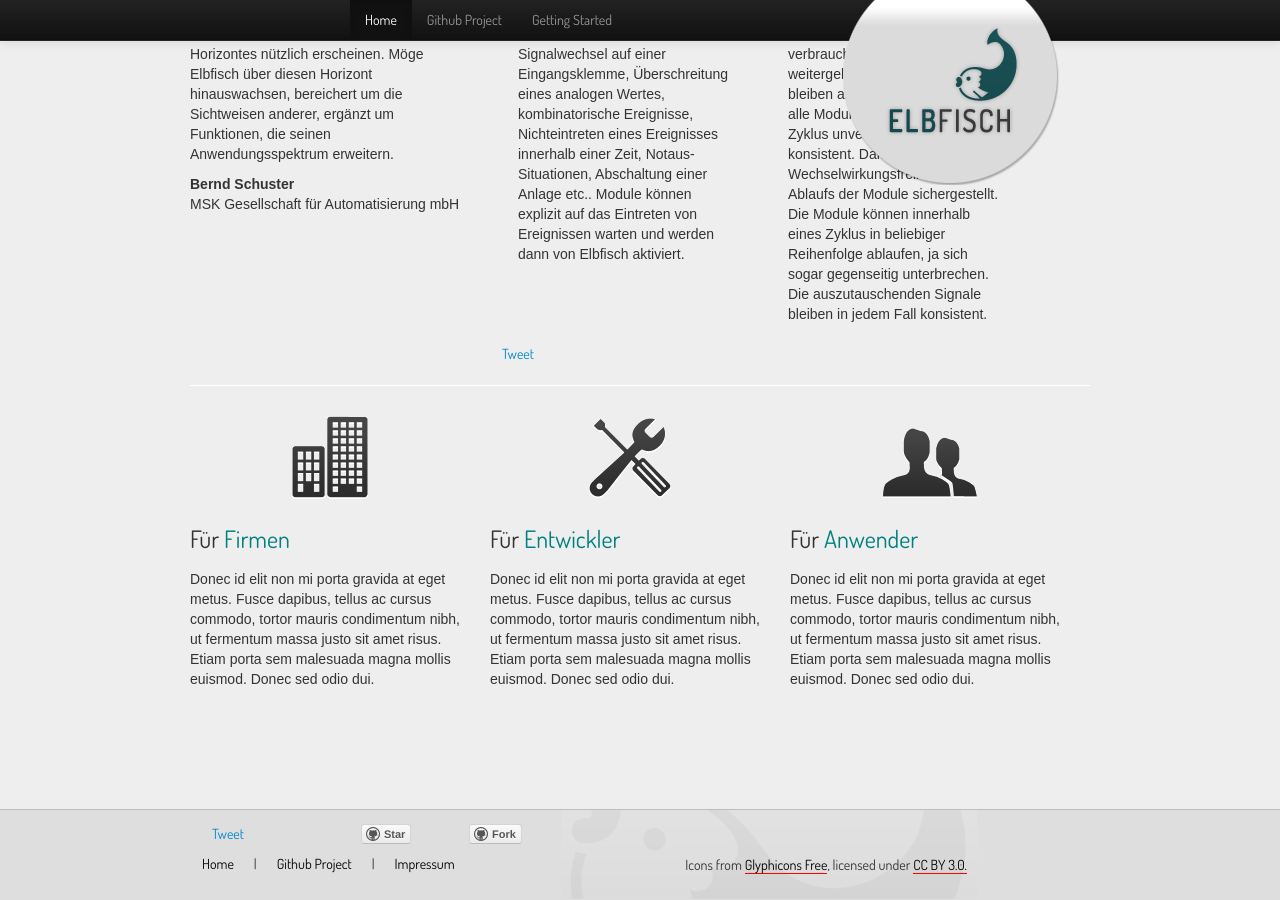
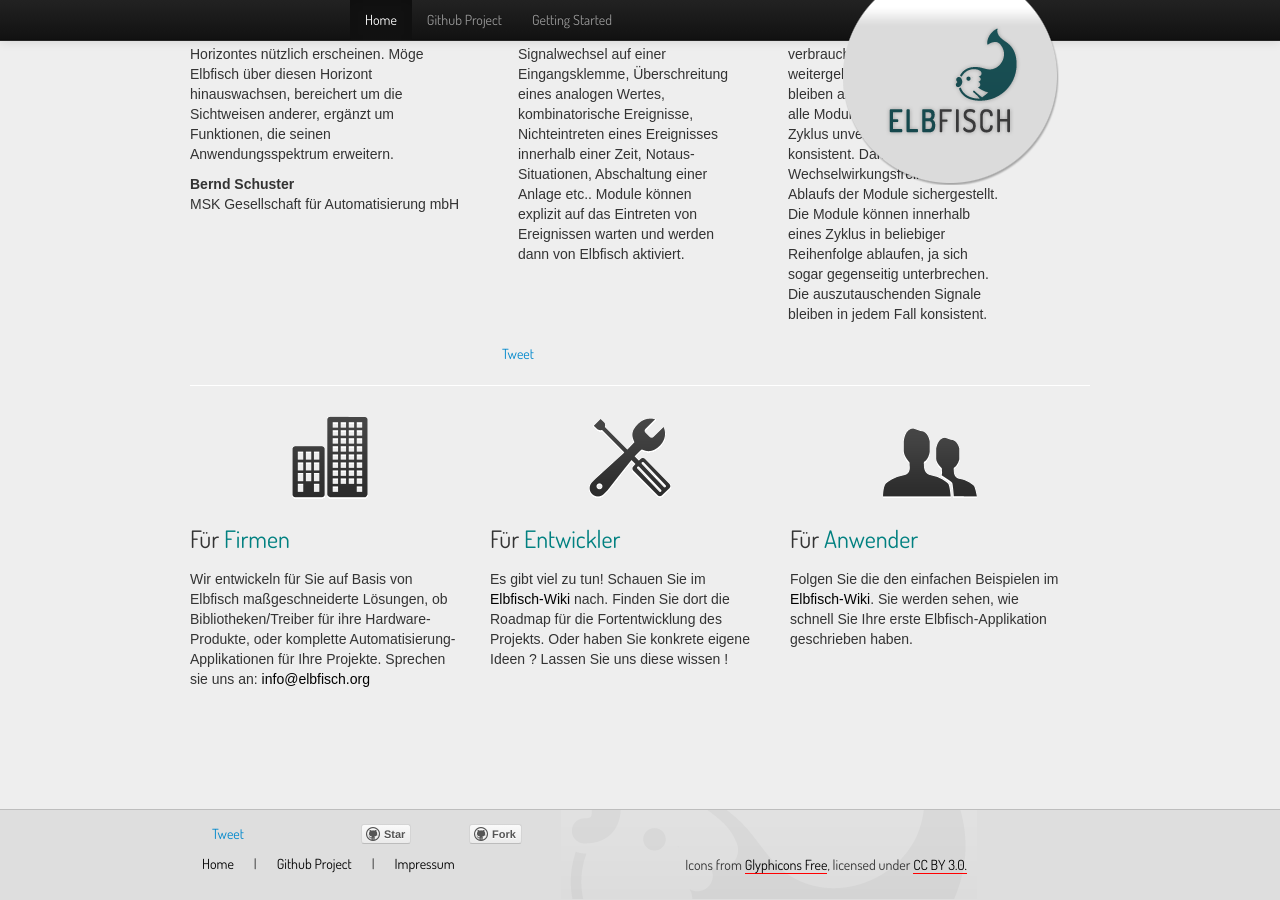
Before and after one commit to mskgmbh/elbfisch, a Jekyll site: the page built from index.html, in a window 1280 px wide and 900 px high, scrolled down 1245 px. Built offline with Jekyll 4.4.1, drawn with Linux system fonts in a browser that asks for light colours; comment, search, counter and statistics services are not loaded.

Commit message:
Updated Text

```diff
--- a/_includes/bottomRow.html
+++ b/_includes/bottomRow.html
@@ -1,17 +1,28 @@
 <div class="span3">
   <div class="teaserImageOne"></div>
   <h3>Für <a class="specialColor">Firmen</a></h3>
-  <p>Donec id elit non mi porta gravida at eget metus. Fusce dapibus, tellus ac cursus commodo, tortor mauris condimentum nibh, ut fermentum massa justo sit amet risus. Etiam porta sem malesuada magna mollis euismod. Donec sed odio dui. </p>
+  <p>
+    Wir entwickeln für Sie auf Basis von Elbfisch maßgeschneiderte Lösungen,
+    ob Bibliotheken/Treiber für ihre Hardware-Produkte, oder komplette
+    Automatisierung-Applikationen für Ihre Projekte. Sprechen sie uns an: <a href="mailto:info@elbfisch.org">info@elbfisch.org</a>
+  </p>
 </div>
 
 <div class="span3">
   <div class="teaserImageTwo"></div>
   <h3>Für <a class="specialColor">Entwickler</a></h3>
-  <p>Donec id elit non mi porta gravida at eget metus. Fusce dapibus, tellus ac cursus commodo, tortor mauris condimentum nibh, ut fermentum massa justo sit amet risus. Etiam porta sem malesuada magna mollis euismod. Donec sed odio dui. </p>
+  <p>
+    Es gibt viel zu tun! Schauen Sie im <a href="https://github.com/mskgmbh/elbfisch/wiki">Elbfisch-Wiki</a> nach.
+    Finden Sie dort die Roadmap für die Fortentwicklung des Projekts. Oder haben Sie konkrete eigene Ideen ?
+    Lassen Sie uns diese wissen !
+  </p>
 </div>
 
 <div class="span3">
   <div class="teaserImageThree"></div>
   <h3>Für <a class="specialColor">Anwender</a></h3>
-  <p>Donec id elit non mi porta gravida at eget metus. Fusce dapibus, tellus ac cursus commodo, tortor mauris condimentum nibh, ut fermentum massa justo sit amet risus. Etiam porta sem malesuada magna mollis euismod. Donec sed odio dui. </p>
+  <p>
+    Folgen Sie die den einfachen Beispielen im <a href="https://github.com/mskgmbh/elbfisch/wiki">Elbfisch-Wiki</a>. Sie werden
+    sehen, wie schnell Sie Ihre erste Elbfisch-Applikation geschrieben haben.
+  </p>
 </div>
--- a/assets/css/styles.less
+++ b/assets/css/styles.less
@@ -54,29 +54,29 @@ DIV.hero-unit.header H3 {
   background-image: url('../img/icon_modules.png');
   background-repeat: no-repeat;
   background-position: 1px 1px;
-  height: 23px;
-  width: 37px;
+  height: 24px;
+  width: 24px;
 }
 .icon-signal {
   background-image: url('../img/icon_signal.png');
   background-repeat: no-repeat;
   background-position: 1px 1px;
-  height: 25px;
-  width: 28px;
+  height: 26px;
+  width: 26px;
 }
 .icon-gears {
   background-image: url('../img/icon_gears.png');
   background-repeat: no-repeat;
   background-position: 1px 1px;
   height: 28px;
-  width: 36px;
+  width: 28px;
 }
 .icon-stopwatch {
   background-image: url('../img/icon_synchron.png');
   background-repeat: no-repeat;
   background-position: 1px 1px;
   height: 28px;
-  width: 36px;
+  width: 28px;
 }
 
 DIV.fish {
```
